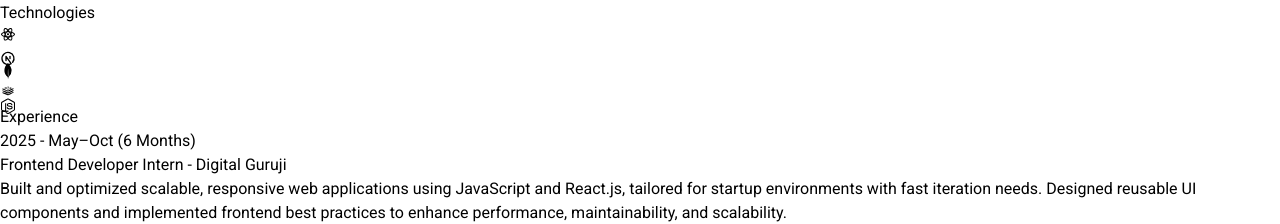
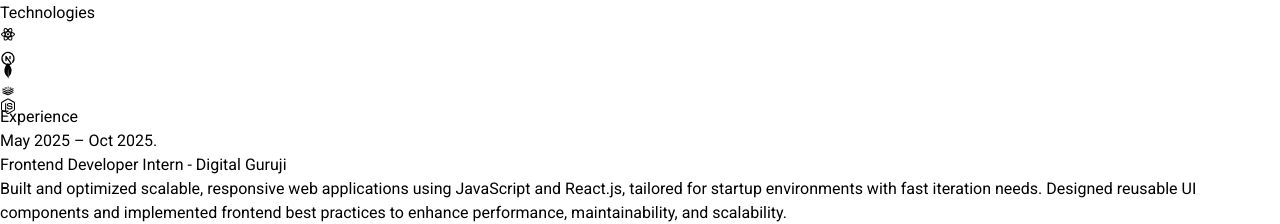
Before and after one commit to junaids79/Portfolio-website, a React (Vite) app: page / in a window 1280 px wide. Shown: the part 2205-2429 px from the top of the page. Built offline with nearby package versions, Linux system fonts and the light colour scheme.

Commit message:
Update index.js

```diff
--- a/src/constants/index.js
+++ b/src/constants/index.js
@@ -8,7 +8,7 @@ export const ABOUT_TEXT = `I am a dedicated and versatile full stack developer w
 
 export const EXPERIENCES = [
    {
-    year: "2025 - May–Oct  (6 Months)",
+    year: "May 2025 – Oct 2025.",
     role: "Frontend Developer Intern",
     company: "Digital Guruji",
     description: `Built and optimized scalable, responsive web applications using JavaScript and React.js, tailored for startup environments with fast iteration needs.
```
